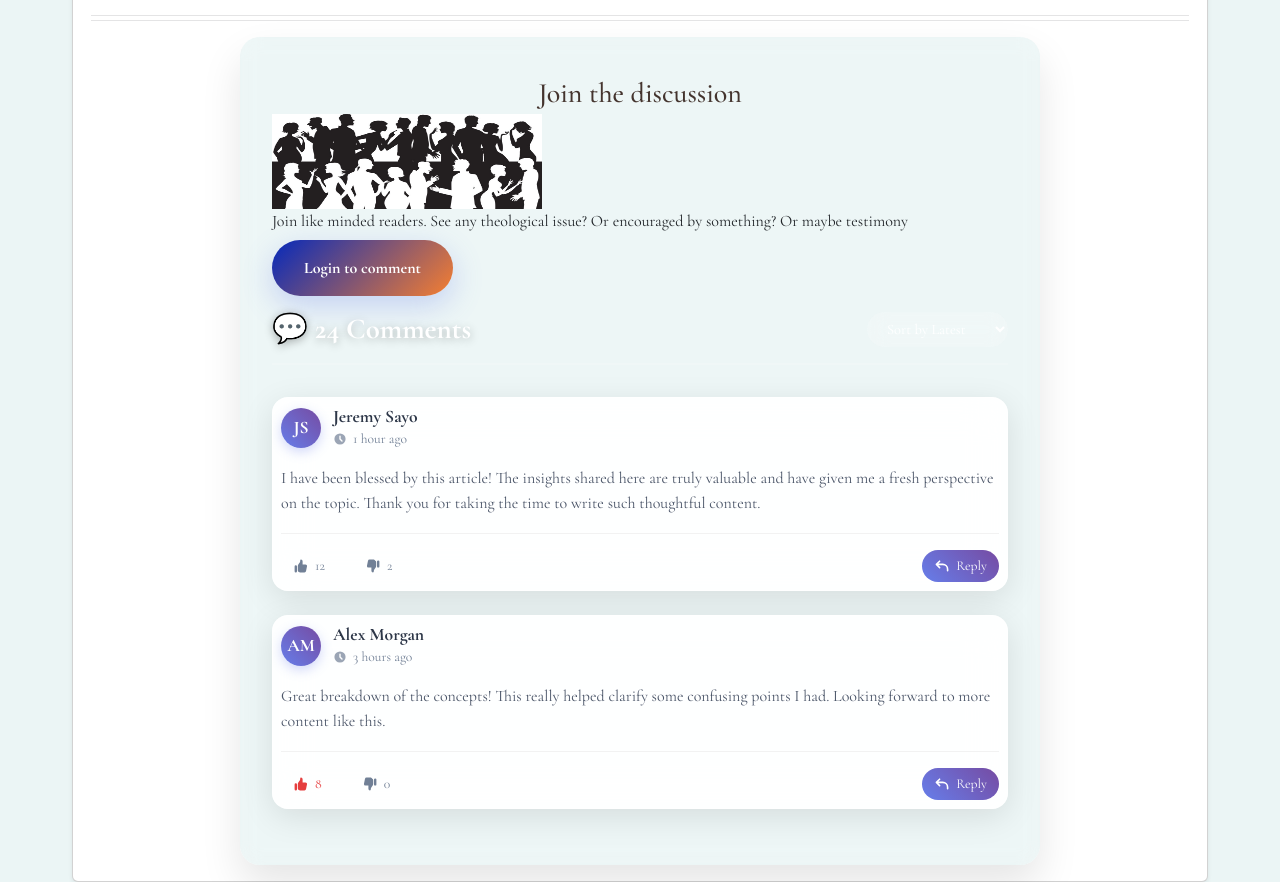
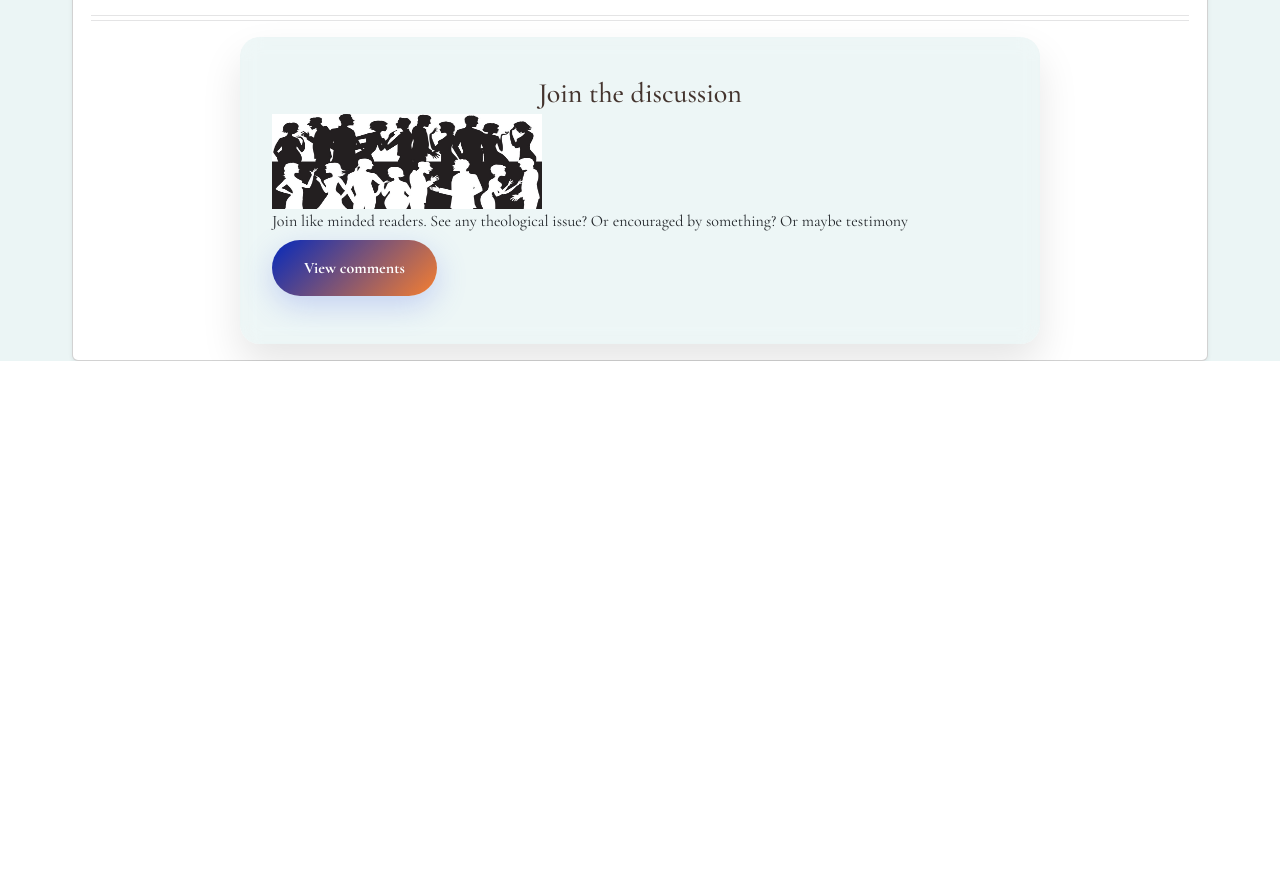
Before and after one commit to RZedits/things-new, a Flask app: template templates/article.html in a window 1280 px wide. Shown: the part 821-1703 px from the top of the page. After the commit the page ends 1182 px from the top, so only its background shows below. Run offline with Flask 3, Linux system fonts and the light colour scheme; the template is opened without the code that fills it, so the values that code supplies are empty; some libraries are stand-ins or nearby versions.

Commit message:
Update blog

```diff
--- a/templates/article.html
+++ b/templates/article.html
@@ -51,107 +51,107 @@
 
                         <div class="d-flex justify-content-between align-items-center mb-3">
                             <div class="btn-group">
-                                <a href="https://www.youtube.com/watch?v=d7swcE__USA"
-                                   class="cta-btn cta-primary">Login to comment</a>
+                                <a href="#"
+                                   class="cta-btn cta-primary">View comments</a>
                             </div>
                         </div>
                     </div>
-                    <div class="comments-header">
-                        <h3 class="comments-count">💬 24 Comments</h3>
-                        <hr>
-                        <select class="sort-dropdown">
-                            <option>Sort by Latest</option>
-                            <option>Sort by Popular</option>
-                            <option>Sort by Oldest</option>
-                        </select>
-                    </div>
+<!--                    <div class="comments-header">-->
+<!--                        <h3 class="comments-count">💬 24 Comments</h3>-->
+<!--                        <hr>-->
+<!--                        <select class="sort-dropdown">-->
+<!--                            <option>Sort by Latest</option>-->
+<!--                            <option>Sort by Popular</option>-->
+<!--                            <option>Sort by Oldest</option>-->
+<!--                        </select>-->
+<!--                    </div>-->
 
-                    <div class="comment">
-                        <div class="comment-header">
-                            <div class="comment-author">
-                                <div class="author-avatar">JS</div>
-                                <div class="author-info">
-                                    <h4>Jeremy Sayo</h4>
-                                    <div class="comment-time">
-                                        <svg class="time-icon" fill="currentColor" viewBox="0 0 20 20">
-                                            <path fill-rule="evenodd"
-                                                  d="M10 18a8 8 0 100-16 8 8 0 000 16zm1-12a1 1 0 10-2 0v4a1 1 0 00.293.707l2.828 2.829a1 1 0 101.415-1.415L11 9.586V6z"
-                                                  clip-rule="evenodd"/>
-                                        </svg>
-                                        1 hour ago
-                                    </div>
-                                </div>
-                            </div>
-                        </div>
-                        <p class="comment-content">I have been blessed by this article! The insights shared here are
-                            truly valuable and have given me a fresh perspective on the topic. Thank you for taking the
-                            time to write such thoughtful content.</p>
-                        <div class="comment-actions">
-                            <button class="action-btn">
-                                <svg width="16" height="16" fill="currentColor" viewBox="0 0 20 20">
-                                    <path d="M2 10.5a1.5 1.5 0 113 0v6a1.5 1.5 0 01-3 0v-6zM6 10.333v5.43a2 2 0 001.106 1.79l.05.025A4 4 0 008.943 18h5.416a2 2 0 001.962-1.608l1.2-6A2 2 0 0015.56 8H12V4a2 2 0 00-2-2 1 1 0 00-1 1v.667a4 4 0 01-.8 2.4L6.8 7.933a4 4 0 00-.8 2.4z"/>
-                                </svg>
-                                12
-                            </button>
-                            <button class="action-btn">
-                                <svg width="16" height="16" fill="currentColor" viewBox="0 0 20 20">
-                                    <path d="M18 10.5a1.5 1.5 0 11-3 0v-6a1.5 1.5 0 013 0v6zM14 10.667v-5.43a2 2 0 00-1.106-1.79l-.05-.025A4 4 0 0011.057 2H5.64a2 2 0 00-1.962 1.608l-1.2 6A2 2 0 004.44 12H8v4a2 2 0 002 2 1 1 0 001-1v-.667a4 4 0 01.8-2.4l1.4-1.866a4 4 0 00.8-2.4z"/>
-                                </svg>
-                                2
-                            </button>
-                            <button class="action-btn reply-btn">
-                                <svg width="16" height="16" fill="currentColor" viewBox="0 0 20 20">
-                                    <path fill-rule="evenodd"
-                                          d="M7.707 3.293a1 1 0 010 1.414L5.414 7H11a7 7 0 017 7v2a1 1 0 11-2 0v-2a5 5 0 00-5-5H5.414l2.293 2.293a1 1 0 11-1.414 1.414l-4-4a1 1 0 010-1.414l4-4a1 1 0 011.414 0z"
-                                          clip-rule="evenodd"/>
-                                </svg>
-                                Reply
-                            </button>
-                        </div>
-                    </div>
+<!--                    <div class="comment">-->
+<!--                        <div class="comment-header">-->
+<!--                            <div class="comment-author">-->
+<!--                                <div class="author-avatar">JS</div>-->
+<!--                                <div class="author-info">-->
+<!--                                    <h4>Jeremy Sayo</h4>-->
+<!--                                    <div class="comment-time">-->
+<!--                                        <svg class="time-icon" fill="currentColor" viewBox="0 0 20 20">-->
+<!--                                            <path fill-rule="evenodd"-->
+<!--                                                  d="M10 18a8 8 0 100-16 8 8 0 000 16zm1-12a1 1 0 10-2 0v4a1 1 0 00.293.707l2.828 2.829a1 1 0 101.415-1.415L11 9.586V6z"-->
+<!--                                                  clip-rule="evenodd"/>-->
+<!--                                        </svg>-->
+<!--                                        1 hour ago-->
+<!--                                    </div>-->
+<!--                                </div>-->
+<!--                            </div>-->
+<!--                        </div>-->
+<!--                        <p class="comment-content">I have been blessed by this article! The insights shared here are-->
+<!--                            truly valuable and have given me a fresh perspective on the topic. Thank you for taking the-->
+<!--                            time to write such thoughtful content.</p>-->
+<!--                        <div class="comment-actions">-->
+<!--                            <button class="action-btn">-->
+<!--                                <svg width="16" height="16" fill="currentColor" viewBox="0 0 20 20">-->
+<!--                                    <path d="M2 10.5a1.5 1.5 0 113 0v6a1.5 1.5 0 01-3 0v-6zM6 10.333v5.43a2 2 0 001.106 1.79l.05.025A4 4 0 008.943 18h5.416a2 2 0 001.962-1.608l1.2-6A2 2 0 0015.56 8H12V4a2 2 0 00-2-2 1 1 0 00-1 1v.667a4 4 0 01-.8 2.4L6.8 7.933a4 4 0 00-.8 2.4z"/>-->
+<!--                                </svg>-->
+<!--                                12-->
+<!--                            </button>-->
+<!--                            <button class="action-btn">-->
+<!--                                <svg width="16" height="16" fill="currentColor" viewBox="0 0 20 20">-->
+<!--                                    <path d="M18 10.5a1.5 1.5 0 11-3 0v-6a1.5 1.5 0 013 0v6zM14 10.667v-5.43a2 2 0 00-1.106-1.79l-.05-.025A4 4 0 0011.057 2H5.64a2 2 0 00-1.962 1.608l-1.2 6A2 2 0 004.44 12H8v4a2 2 0 002 2 1 1 0 001-1v-.667a4 4 0 01.8-2.4l1.4-1.866a4 4 0 00.8-2.4z"/>-->
+<!--                                </svg>-->
+<!--                                2-->
+<!--                            </button>-->
+<!--                            <button class="action-btn reply-btn">-->
+<!--                                <svg width="16" height="16" fill="currentColor" viewBox="0 0 20 20">-->
+<!--                                    <path fill-rule="evenodd"-->
+<!--                                          d="M7.707 3.293a1 1 0 010 1.414L5.414 7H11a7 7 0 017 7v2a1 1 0 11-2 0v-2a5 5 0 00-5-5H5.414l2.293 2.293a1 1 0 11-1.414 1.414l-4-4a1 1 0 010-1.414l4-4a1 1 0 011.414 0z"-->
+<!--                                          clip-rule="evenodd"/>-->
+<!--                                </svg>-->
+<!--                                Reply-->
+<!--                            </button>-->
+<!--                        </div>-->
+<!--                    </div>-->
 
-                    <div class="comment">
-                        <div class="comment-header">
-                            <div class="comment-author">
-                                <div class="author-avatar">AM</div>
-                                <div class="author-info">
-                                    <h4>Alex Morgan</h4>
-                                    <div class="comment-time">
-                                        <svg class="time-icon" fill="currentColor" viewBox="0 0 20 20">
-                                            <path fill-rule="evenodd"
-                                                  d="M10 18a8 8 0 100-16 8 8 0 000 16zm1-12a1 1 0 10-2 0v4a1 1 0 00.293.707l2.828 2.829a1 1 0 101.415-1.415L11 9.586V6z"
-                                                  clip-rule="evenodd"/>
-                                        </svg>
-                                        3 hours ago
-                                    </div>
-                                </div>
-                            </div>
-                        </div>
-                        <p class="comment-content">Great breakdown of the concepts! This really helped clarify some
-                            confusing points I had. Looking forward to more content like this.</p>
-                        <div class="comment-actions">
-                            <button class="action-btn liked">
-                                <svg width="16" height="16" fill="currentColor" viewBox="0 0 20 20">
-                                    <path d="M2 10.5a1.5 1.5 0 113 0v6a1.5 1.5 0 01-3 0v-6zM6 10.333v5.43a2 2 0 001.106 1.79l.05.025A4 4 0 008.943 18h5.416a2 2 0 001.962-1.608l1.2-6A2 2 0 0015.56 8H12V4a2 2 0 00-2-2 1 1 0 00-1 1v.667a4 4 0 01-.8 2.4L6.8 7.933a4 4 0 00-.8 2.4z"/>
-                                </svg>
-                                8
-                            </button>
-                            <button class="action-btn">
-                                <svg width="16" height="16" fill="currentColor" viewBox="0 0 20 20">
-                                    <path d="M18 10.5a1.5 1.5 0 11-3 0v-6a1.5 1.5 0 013 0v6zM14 10.667v-5.43a2 2 0 00-1.106-1.79l-.05-.025A4 4 0 0011.057 2H5.64a2 2 0 00-1.962 1.608l-1.2 6A2 2 0 004.44 12H8v4a2 2 0 002 2 1 1 0 001-1v-.667a4 4 0 01.8-2.4l1.4-1.866a4 4 0 00.8-2.4z"/>
-                                </svg>
-                                0
-                            </button>
-                            <button class="action-btn reply-btn">
-                                <svg width="16" height="16" fill="currentColor" viewBox="0 0 20 20">
-                                    <path fill-rule="evenodd"
-                                          d="M7.707 3.293a1 1 0 010 1.414L5.414 7H11a7 7 0 017 7v2a1 1 0 11-2 0v-2a5 5 0 00-5-5H5.414l2.293 2.293a1 1 0 11-1.414 1.414l-4-4a1 1 0 010-1.414l4-4a1 1 0 011.414 0z"
-                                          clip-rule="evenodd"/>
-                                </svg>
-                                Reply
-                            </button>
-                        </div>
-                    </div>
+<!--                    <div class="comment">-->
+<!--                        <div class="comment-header">-->
+<!--                            <div class="comment-author">-->
+<!--                                <div class="author-avatar">AM</div>-->
+<!--                                <div class="author-info">-->
+<!--                                    <h4>Alex Morgan</h4>-->
+<!--                                    <div class="comment-time">-->
+<!--                                        <svg class="time-icon" fill="currentColor" viewBox="0 0 20 20">-->
+<!--                                            <path fill-rule="evenodd"-->
+<!--                                                  d="M10 18a8 8 0 100-16 8 8 0 000 16zm1-12a1 1 0 10-2 0v4a1 1 0 00.293.707l2.828 2.829a1 1 0 101.415-1.415L11 9.586V6z"-->
+<!--                                                  clip-rule="evenodd"/>-->
+<!--                                        </svg>-->
+<!--                                        3 hours ago-->
+<!--                                    </div>-->
+<!--                                </div>-->
+<!--                            </div>-->
+<!--                        </div>-->
+<!--                        <p class="comment-content">Great breakdown of the concepts! This really helped clarify some-->
+<!--                            confusing points I had. Looking forward to more content like this.</p>-->
+<!--                        <div class="comment-actions">-->
+<!--                            <button class="action-btn liked">-->
+<!--                                <svg width="16" height="16" fill="currentColor" viewBox="0 0 20 20">-->
+<!--                                    <path d="M2 10.5a1.5 1.5 0 113 0v6a1.5 1.5 0 01-3 0v-6zM6 10.333v5.43a2 2 0 001.106 1.79l.05.025A4 4 0 008.943 18h5.416a2 2 0 001.962-1.608l1.2-6A2 2 0 0015.56 8H12V4a2 2 0 00-2-2 1 1 0 00-1 1v.667a4 4 0 01-.8 2.4L6.8 7.933a4 4 0 00-.8 2.4z"/>-->
+<!--                                </svg>-->
+<!--                                8-->
+<!--                            </button>-->
+<!--                            <button class="action-btn">-->
+<!--                                <svg width="16" height="16" fill="currentColor" viewBox="0 0 20 20">-->
+<!--                                    <path d="M18 10.5a1.5 1.5 0 11-3 0v-6a1.5 1.5 0 013 0v6zM14 10.667v-5.43a2 2 0 00-1.106-1.79l-.05-.025A4 4 0 0011.057 2H5.64a2 2 0 00-1.962 1.608l-1.2 6A2 2 0 004.44 12H8v4a2 2 0 002 2 1 1 0 001-1v-.667a4 4 0 01.8-2.4l1.4-1.866a4 4 0 00.8-2.4z"/>-->
+<!--                                </svg>-->
+<!--                                0-->
+<!--                            </button>-->
+<!--                            <button class="action-btn reply-btn">-->
+<!--                                <svg width="16" height="16" fill="currentColor" viewBox="0 0 20 20">-->
+<!--                                    <path fill-rule="evenodd"-->
+<!--                                          d="M7.707 3.293a1 1 0 010 1.414L5.414 7H11a7 7 0 017 7v2a1 1 0 11-2 0v-2a5 5 0 00-5-5H5.414l2.293 2.293a1 1 0 11-1.414 1.414l-4-4a1 1 0 010-1.414l4-4a1 1 0 011.414 0z"-->
+<!--                                          clip-rule="evenodd"/>-->
+<!--                                </svg>-->
+<!--                                Reply-->
+<!--                            </button>-->
+<!--                        </div>-->
+<!--                    </div>-->
                 </div>
 
             </div>
```
